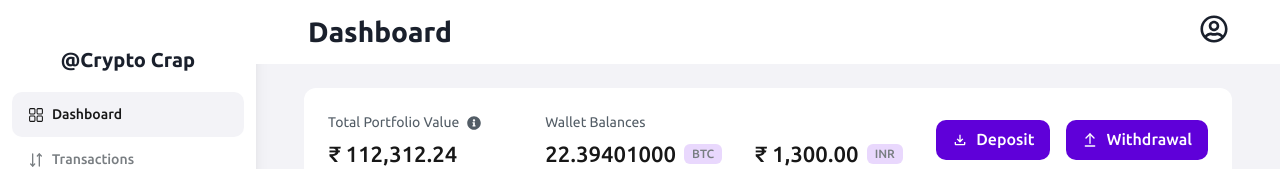
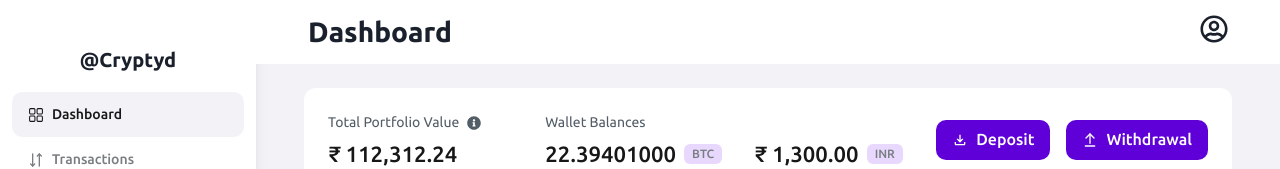
Before and after one commit to Tawheed-tariq/cryptyd, a React (Vite) app: page / in a window 1280 px wide. Shown: the top 169 px of the page. Built offline with nearby package versions, Linux system fonts and the light colour scheme.

Commit message:
Update sidenav.jsx

```diff
--- a/src/components/sidenav.jsx
+++ b/src/components/sidenav.jsx
@@ -23,7 +23,7 @@ export default function Sidenav(){
     return(
         <Stack  bg={'white'} justify={'space-between'} boxShadow={{base:"none", md:"lg"}} w={{base:"full", md:"256px"}} height={{base:"100%", md:"100vh"}}>
             <Box >
-                <Heading textAlign={'center'} as={'h1'} pt={'3rem'} fontSize={'20px'}>@Crypto Crap</Heading>
+                <Heading textAlign={'center'} as={'h1'} pt={'3rem'} fontSize={'20px'}>@Cryptyd</Heading>
                 <Box mt={'5'} mx={'3'}>
                     {
                         navLinks.map((nav) => (
```
